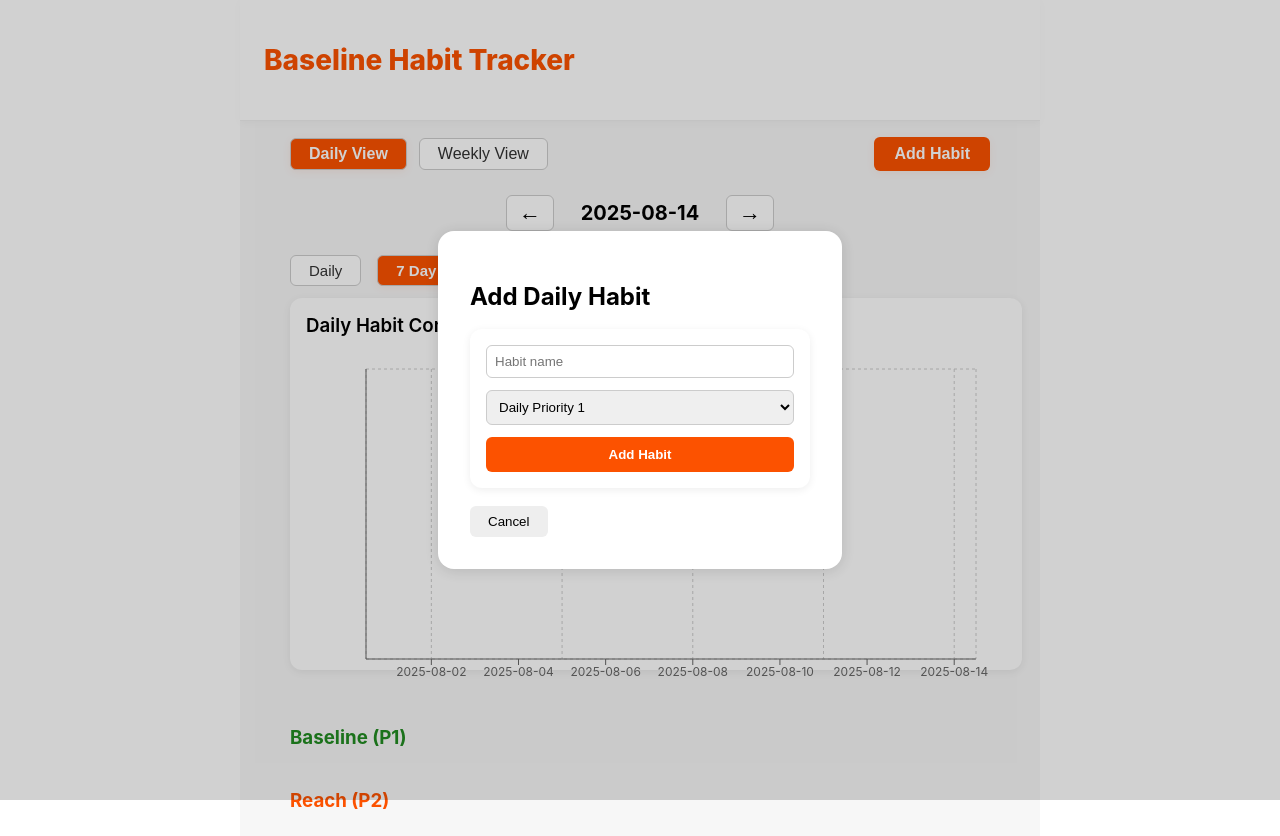
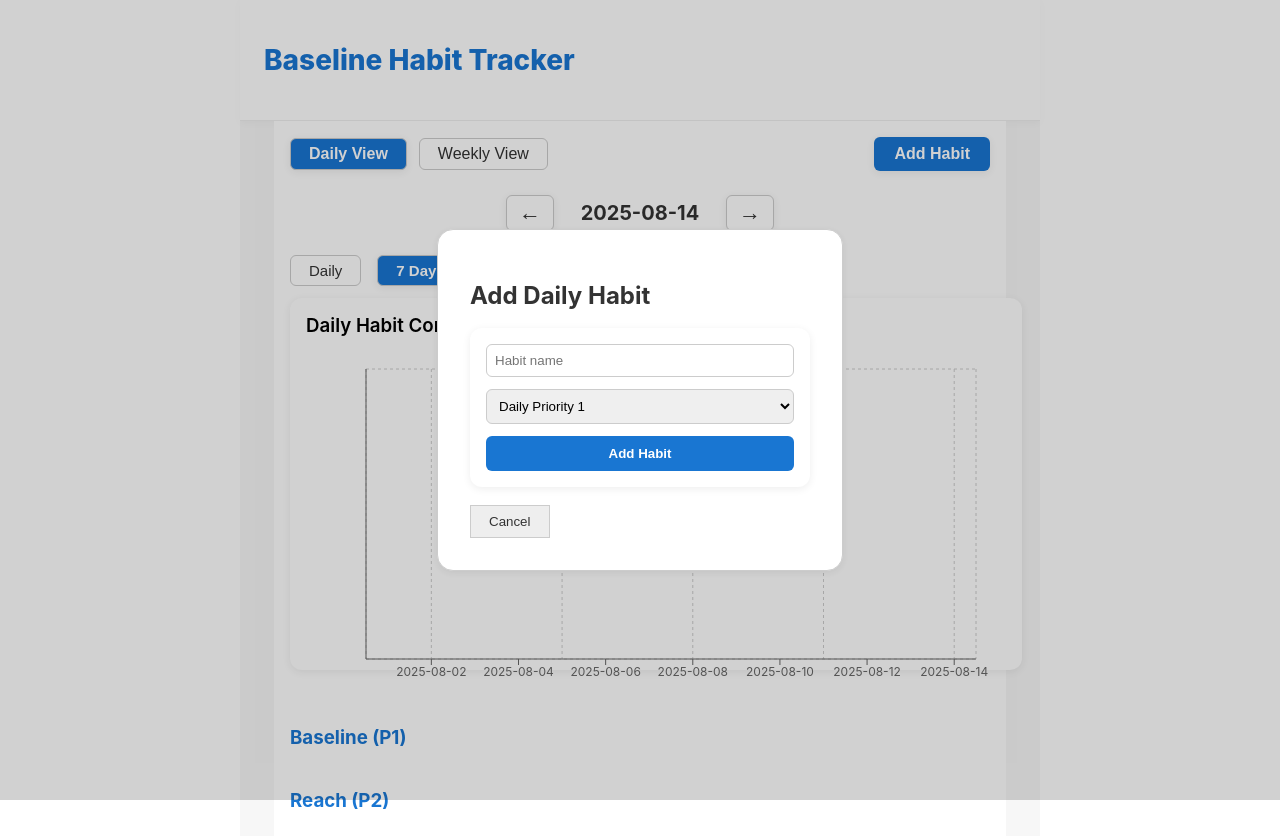
Before and after one commit to jgoodheart13/habit-tracker, a React (Create React App) app: page / in a window 1280 px wide. Both pictures are taken after a click on the button "Add Habit". Built offline with nearby package versions, Linux system fonts and the light colour scheme.

Commit message:
Refactor components to use centralized theme for consistent styling and improve maintainability

```diff
--- a/src/App.js
+++ b/src/App.js
@@ -2,6 +2,7 @@
 import React, { useState } from 'react';
 import DailyViewPage from './pages/DailyViewPage';
 import HabitBuilderPage from './pages/HabitBuilderPage';
+import theme from "./styles/theme";
 
 export default function App() {
   const [page, setPage] = useState('daily');
@@ -27,7 +28,9 @@ export default function App() {
           boxShadow: "0 2px 8px rgba(0,0,0,0.03)",
         }}
       >
-        <h1 style={{ color: "#fc5200", fontWeight: 800, fontSize: 28 }}>
+        <h1
+          style={{ color: theme.colors.accent, fontWeight: 800, fontSize: 28 }}
+        >
           Baseline Habit Tracker
         </h1>
       </header>
--- a/src/components/HabitForm.js
+++ b/src/components/HabitForm.js
@@ -1,6 +1,6 @@
 // HabitForm.js
 import React, { useState } from 'react';
-
+import theme from "../styles/theme";
 
 export default function HabitForm({ onAdd, defaultHabit }) {
   const [habit, setHabit] = useState(
@@ -83,10 +83,10 @@ export default function HabitForm({ onAdd, defaultHabit }) {
         display: "flex",
         flexDirection: "column",
         gap: 12,
-        background: "#fff",
+        background: theme.colors.background,
         padding: 16,
         borderRadius: 12,
-        boxShadow: "0 2px 8px rgba(0,0,0,0.07)",
+        boxShadow: theme.colors.shadow,
       }}
     >
       <input
@@ -95,7 +95,11 @@ export default function HabitForm({ onAdd, defaultHabit }) {
         onChange={handleChange}
         placeholder="Habit name"
         required
-        style={{ padding: 8, borderRadius: 6, border: "1px solid #ccc" }}
+        style={{
+          padding: 8,
+          borderRadius: 6,
+          border: `1px solid ${theme.colors.border}`,
+        }}
       />
       <select
         name="frequency"
@@ -107,7 +111,11 @@ export default function HabitForm({ onAdd, defaultHabit }) {
             : "weeklyN"
         }
         onChange={handleChange}
-        style={{ padding: 8, borderRadius: 6, border: "1px solid #ccc" }}
+        style={{
+          padding: 8,
+          borderRadius: 6,
+          border: `1px solid ${theme.colors.border}`,
+        }}
       >
         <option value="dailyP1">Daily Priority 1</option>
         <option value="dailyP2">Daily Priority 2</option>
@@ -121,7 +129,11 @@ export default function HabitForm({ onAdd, defaultHabit }) {
           max={7}
           value={habit.frequency.timesPerWeek}
           onChange={handleChange}
-          style={{ padding: 8, borderRadius: 6, border: "1px solid #ccc" }}
+          style={{
+            padding: 8,
+            borderRadius: 6,
+            border: `1px solid ${theme.colors.border}`,
+          }}
         />
       )}
       <button
@@ -129,8 +141,8 @@ export default function HabitForm({ onAdd, defaultHabit }) {
         style={{
           padding: 10,
           borderRadius: 6,
-          background: "#fc5200",
-          color: "#fff",
+          background: theme.colors.accent,
+          color: theme.colors.background,
           border: "none",
           fontWeight: 600,
         }}
--- a/src/pages/DailyViewPage.js
+++ b/src/pages/DailyViewPage.js
@@ -1,6 +1,7 @@
 // DailyViewPage.js
 
 import React, { useState, useEffect } from "react";
+import theme from "../styles/theme";
 import HabitChecklist from "../components/HabitChecklist";
 import HabitChart from "../components/HabitChart";
 import WeeklyHabitBar from "../components/WeeklyHabitBar";
@@ -97,7 +98,9 @@ export default function DailyViewPage() {
     return (
       <div style={{ display: "flex", flexDirection: "column", gap: 24 }}>
         <div>
-          <h3 style={{ margin: "8px 0", color: "#228B22" }}>Baseline (P1)</h3>
+          <h3 style={{ margin: "8px 0", color: theme.colors.p1 }}>
+            Baseline (P1)
+          </h3>
           <HabitChecklist
             habits={baselineHabits}
             onComplete={handleComplete}
@@ -106,7 +109,9 @@ export default function DailyViewPage() {
           />
         </div>
         <div>
-          <h3 style={{ margin: "8px 0", color: "#fc5200" }}>Reach (P2)</h3>
+          <h3 style={{ margin: "8px 0", color: theme.colors.accent }}>
+            Reach (P2)
+          </h3>
           <HabitChecklist
             habits={reachHabits}
             onComplete={handleComplete}
@@ -145,7 +150,14 @@ export default function DailyViewPage() {
   });
 
   return (
-    <div style={{ padding: 16, maxWidth: 700, margin: "0 auto" }}>
+    <div
+      style={{
+        padding: 16,
+        maxWidth: 700,
+        margin: "0 auto",
+        background: theme.colors.background,
+      }}
+    >
       {/* Tab header + Add Habit button */}
       <div
         style={{
@@ -160,17 +172,20 @@ export default function DailyViewPage() {
             onClick={() => setActiveTab("daily")}
             style={{
               fontWeight: activeTab === "daily" ? 700 : 400,
-              background: activeTab === "daily" ? "#fc5200" : "#fff",
-              color: activeTab === "daily" ? "#fff" : "#333",
-              border: "1px solid #ccc",
+              background:
+                activeTab === "daily"
+                  ? theme.colors.accent
+                  : theme.colors.background,
+              color:
+                activeTab === "daily"
+                  ? theme.colors.background
+                  : theme.colors.text,
+              border: `1px solid ${theme.colors.border}`,
               borderRadius: 6,
               padding: "6px 18px",
               cursor: "pointer",
               fontSize: 16,
-              boxShadow:
-                activeTab === "daily"
-                  ? "0 2px 8px rgba(252,82,0,0.08)"
-                  : "none",
+              boxShadow: activeTab === "daily" ? theme.colors.shadow : "none",
               transition: "background 0.2s",
             }}
           >
@@ -180,17 +195,20 @@ export default function DailyViewPage() {
             onClick={() => setActiveTab("weekly")}
             style={{
               fontWeight: activeTab === "weekly" ? 700 : 400,
-              background: activeTab === "weekly" ? "#fc5200" : "#fff",
-              color: activeTab === "weekly" ? "#fff" : "#333",
-              border: "1px solid #ccc",
+              background:
+                activeTab === "weekly"
+                  ? theme.colors.accent
+                  : theme.colors.background,
+              color:
+                activeTab === "weekly"
+                  ? theme.colors.background
+                  : theme.colors.text,
+              border: `1px solid ${theme.colors.border}`,
               borderRadius: 6,
               padding: "6px 18px",
               cursor: "pointer",
               fontSize: 16,
-              boxShadow:
-                activeTab === "weekly"
-                  ? "0 2px 8px rgba(252,82,0,0.08)"
-                  : "none",
+              boxShadow: activeTab === "weekly" ? theme.colors.shadow : "none",
               transition: "background 0.2s",
             }}
           >
@@ -201,13 +219,13 @@ export default function DailyViewPage() {
           onClick={() => setShowAddHabit(true)}
           style={{
             padding: "8px 20px",
-            background: "#fc5200",
-            color: "#fff",
+            background: theme.colors.accent,
+            color: theme.colors.background,
             border: "none",
             borderRadius: 6,
             fontWeight: 600,
             fontSize: 16,
-            boxShadow: "0 2px 8px rgba(252,82,0,0.08)",
+            boxShadow: theme.colors.shadow,
             cursor: "pointer",
           }}
         >
@@ -232,17 +250,23 @@ export default function DailyViewPage() {
         >
           <div
             style={{
-              background: "#fff",
+              background: theme.colors.background,
               padding: 32,
               borderRadius: 16,
               minWidth: 340,
-              boxShadow: "0 2px 16px rgba(0,0,0,0.13)",
+              boxShadow: theme.colors.shadow,
+              border: `1px solid ${theme.colors.border}`,
             }}
           >
-            <h2 style={{ marginBottom: 18, fontWeight: 700 }}>
+            <h2
+              style={{
+                marginBottom: 18,
+                fontWeight: 700,
+                color: theme.colors.text,
+              }}
+            >
               Add {activeTab === "daily" ? "Daily" : "Weekly"} Habit
             </h2>
-            {/* Pass context-sensitive default to HabitForm */}
             <HabitForm
               onAdd={handleAddHabit}
               defaultHabit={getDefaultHabit()}
@@ -251,9 +275,9 @@ export default function DailyViewPage() {
               onClick={() => setShowAddHabit(false)}
               style={{
                 marginTop: 18,
-                background: "#eee",
-                border: "none",
-                borderRadius: 6,
+                background: theme.colors.incomplete,
+                color: theme.colors.text,
+                border: `1px solid ${theme.colors.border}`,
                 padding: "8px 18px",
                 cursor: "pointer",
               }}
@@ -279,8 +303,10 @@ export default function DailyViewPage() {
             fontSize: 22,
             padding: "4px 12px",
             borderRadius: 6,
-            border: "1px solid #ccc",
-            background: "#fff",
+            boxShadow: theme.colors.shadow,
+            border: `1px solid ${theme.colors.border}`,
+            background: theme.colors.background,
+            color: theme.colors.text,
             cursor: "pointer",
           }}
         >
@@ -292,6 +318,7 @@ export default function DailyViewPage() {
             fontSize: 20,
             minWidth: 140,
             textAlign: "center",
+            color: theme.colors.text,
           }}
         >
           {activeDate}
@@ -302,8 +329,10 @@ export default function DailyViewPage() {
             fontSize: 22,
             padding: "4px 12px",
             borderRadius: 6,
-            border: "1px solid #ccc",
-            background: "#fff",
+            boxShadow: theme.colors.shadow,
+            border: `1px solid ${theme.colors.border}`,
+            background: theme.colors.background,
+            color: theme.colors.text,
             cursor: "pointer",
           }}
         >
@@ -324,17 +353,20 @@ export default function DailyViewPage() {
               onClick={() => setChartView("daily")}
               style={{
                 fontWeight: chartView === "daily" ? 700 : 400,
-                background: chartView === "daily" ? "#fc5200" : "#fff",
-                color: chartView === "daily" ? "#fff" : "#333",
-                border: "1px solid #ccc",
+                background:
+                  chartView === "daily"
+                    ? theme.colors.accent
+                    : theme.colors.background,
+                color:
+                  chartView === "daily"
+                    ? theme.colors.background
+                    : theme.colors.text,
+                border: `1px solid ${theme.colors.border}`,
                 borderRadius: 6,
                 padding: "6px 18px",
                 cursor: "pointer",
                 fontSize: 15,
-                boxShadow:
-                  chartView === "daily"
-                    ? "0 2px 8px rgba(252,82,0,0.08)"
-                    : "none",
+                boxShadow: chartView === "daily" ? theme.colors.shadow : "none",
                 transition: "background 0.2s",
               }}
             >
@@ -344,17 +376,21 @@ export default function DailyViewPage() {
               onClick={() => setChartView("lookback")}
               style={{
                 fontWeight: chartView === "lookback" ? 700 : 400,
-                background: chartView === "lookback" ? "#fc5200" : "#fff",
-                color: chartView === "lookback" ? "#fff" : "#333",
-                border: "1px solid #ccc",
+                background:
+                  chartView === "lookback"
+                    ? theme.colors.accent
+                    : theme.colors.background,
+                color:
+                  chartView === "lookback"
+                    ? theme.colors.background
+                    : theme.colors.text,
+                border: `1px solid ${theme.colors.border}`,
                 borderRadius: 6,
                 padding: "6px 18px",
                 cursor: "pointer",
                 fontSize: 15,
                 boxShadow:
-                  chartView === "lookback"
-                    ? "0 2px 8px rgba(252,82,0,0.08)"
-                    : "none",
+                  chartView === "lookback" ? theme.colors.shadow : "none",
                 transition: "background 0.2s",
               }}
             >
--- /dev/null
+++ b/src/styles/theme.js
@@ -0,0 +1,19 @@
+// theme.js
+// Centralized color palette for the habit tracker app
+
+const theme = {
+  colors: {
+    p1: '#1976D2', // P1 (Baseline)
+    p2Below100: '#90CAF9', // P2 to Baseline
+    p2Above100: '#FFD54F', // P2 Above Baseline
+    incomplete: '#eee', // Incomplete
+    accent: '#1976D2', // Accent (buttons, highlights)
+    text: '#333', // Main text
+    textSecondary: '#888', // Secondary text
+    background: '#fff', // Card/section background
+    border: '#ccc', // Borders
+    shadow: '0 2px 8px rgba(0,0,0,0.07)', // Card shadow
+  },
+};
+
+export default theme;
```
Also changed, not shown: src/App.css (+0 -15 lines), src/components/DailyProgressBar.js (+115 -26 lines), src/components/HabitChart.js (+9 -8 lines), src/components/HabitChecklist.js (+7 -4 lines), src/components/WeeklyHabitBar.js (+9 -3 lines), src/components/WeeklyProgressChart.js (+12 -6 lines).
